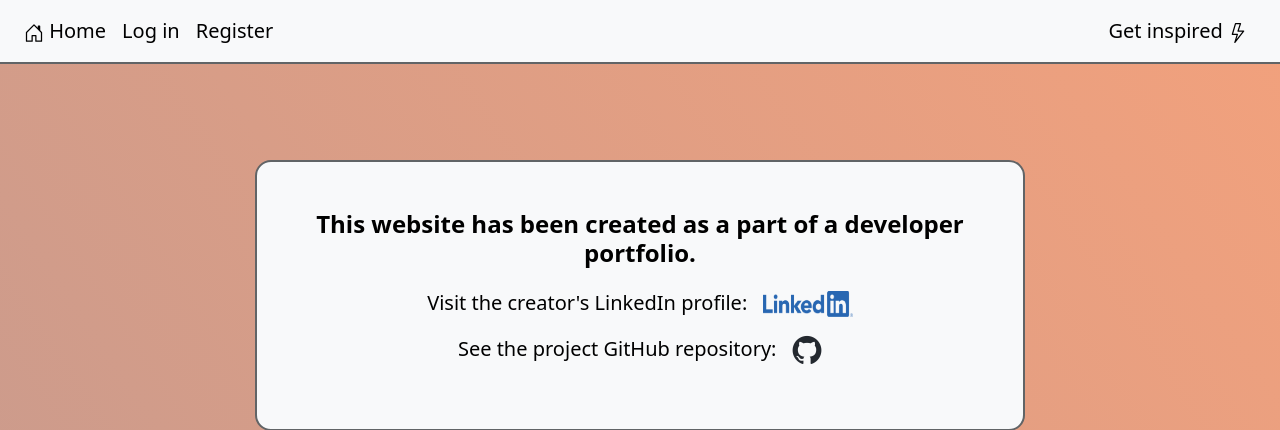
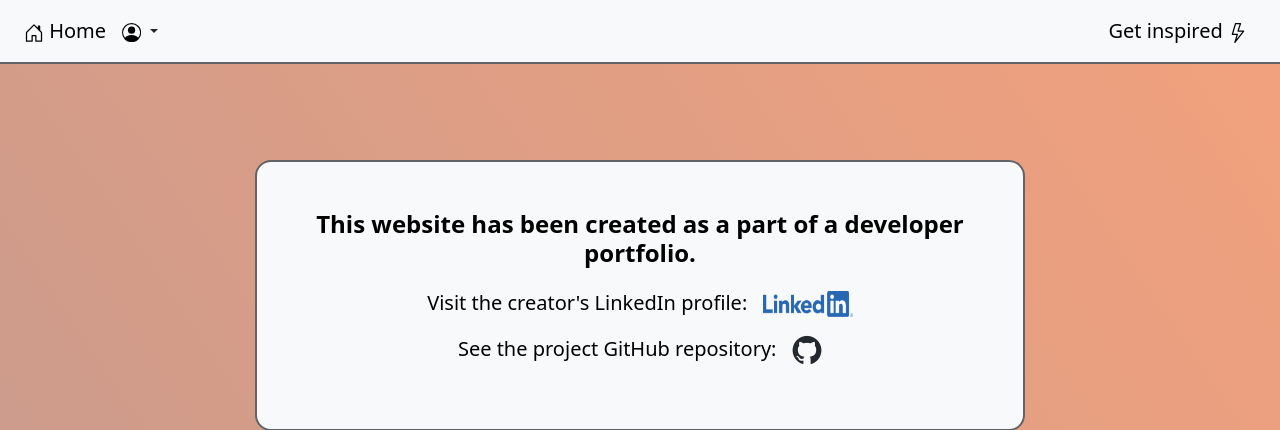
Before and after one commit to Pashinger/To-do-list, a Flask app: page /about in a window 1280 px wide. Shown: the top 430 px of the page. Run offline with Flask 3, Linux system fonts and the light colour scheme; some libraries are stand-ins or nearby versions.

Commit message:
Adjusted navbar.html for unauthenticated users

```diff
--- a/templates/navbar.html
+++ b/templates/navbar.html
@@ -5,7 +5,6 @@
     </svg>
     Home
   </a>
-  {% if current_user.is_authenticated %}
   <div class="dropdown me-auto me-4">
   <a class="nav-link dropdown-toggle text-dark" href="#" id="navbarDropdownMenuLink" role="button" data-bs-toggle="dropdown" aria-expanded="false">
     <svg xmlns="http://www.w3.org/2000/svg" width="1.2em" height="1.2em" fill="dark" class="bi bi-person-circle" viewBox="0 0 16 16">
@@ -14,15 +13,16 @@
     </svg>
   </a>
   <ul class="dropdown-menu border-dark border-1" aria-labelledby="navbarDropdownMenuLink" style="--bs-border-opacity: .5;">
+  {% if current_user.is_authenticated %}
     <li><a class="dropdown-item" href="{{ url_for('user_account') }}">Your lists</a></li>
     <li><a class="dropdown-item" href="{{ url_for('update_profile') }}">Account settings</a></li>
     <li><a class="dropdown-item" href="{{ url_for('logout') }}">Log out</a></li>
+  {% else %}
+    <li><a class="dropdown-item" href="{{ url_for('account_login') }}">Log in</a></li>
+    <li><a class="dropdown-item" href="{{ url_for('add_user') }}">Register</a></li>
+  {% endif %}
   </ul>
   </div>
-  {% else %}
-    <a class="navbar-brand" href="{{ url_for('account_login') }}">Log in</a>
-    <a class="navbar-brand" href="{{ url_for('add_user') }}">Register</a>
-  {% endif %}
   <a class="navbar-brand ms-auto pe-1 pe-sm-3" href="{{ url_for('motivational_quotes') }}">
     Get inspired
     <svg xmlns="http://www.w3.org/2000/svg" width="1em" height="1em" fill="currentColor" class="bi bi-lightning" viewBox="0 0 16 16">
```
Lines whose indentation alone changed are shown as unchanged.
